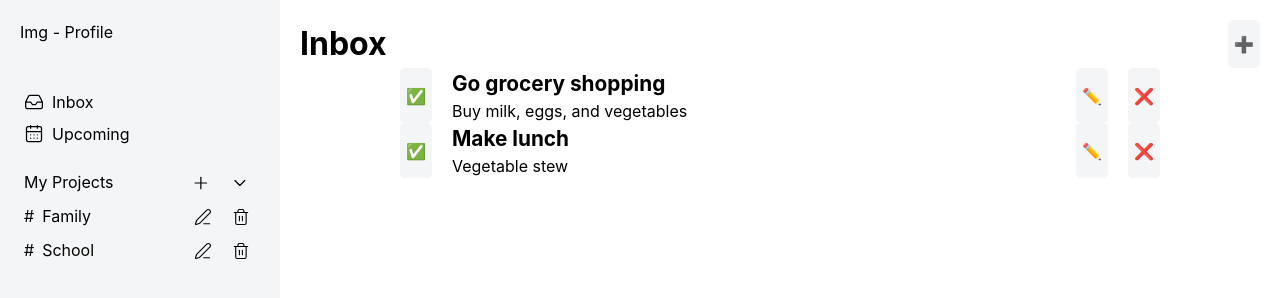
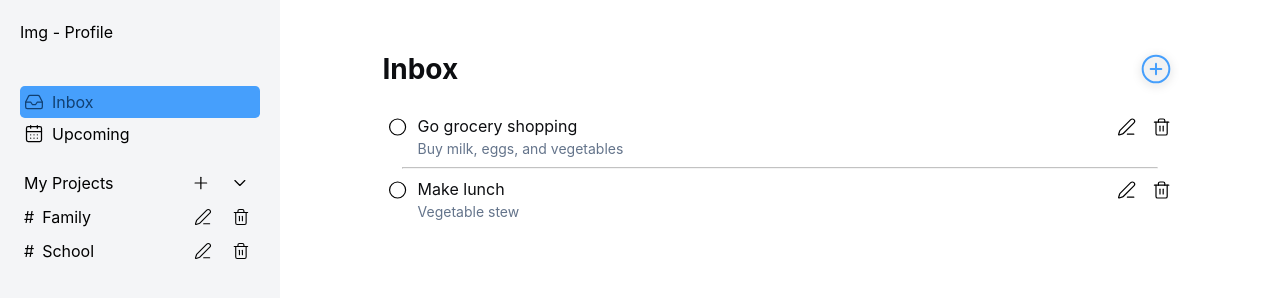
Before and after one commit to MazineEZZ/Todo-List, a website built with webpack: page src/template.html in a window 1280 px wide. Built offline with nearby package versions, Linux system fonts and the light colour scheme.

Commit message:
Styled the content view

```diff
--- a/src/css/components/buttons.css
+++ b/src/css/components/buttons.css
@@ -1,19 +1,39 @@
+/* SIDEBAR */
 button, .tab, .my-projects {
-    background-color: var(--clr-sidebar);
+    background-color: transparent;
     border: none;
     border-radius: 0.3rem;
     transition: 0.05s;
     font-family: var(--font-family);
 }
 
-.tab button {
-    background-color: var(--clr-sidebar)
-}
-
-.project-tab:hover button, .my-projects:hover button {
-    background-color: var(--clr-tab-hover)
-}
-
 .tab button:hover, .my-projects button:hover {
     background-color: var(--clr-btn-hover)
 }
+
+.tab.selected:hover button:hover {
+    background-color: var(--clr-primary-hover);
+}
+
+/* CONTENT */
+
+.task-item button {
+    background-color: transparent;
+}
+
+#circle-hover {
+    display: none;
+}
+
+.mark-complete-btn:hover #circle-hover {
+    display: block;
+}
+
+
+.mark-complete-btn:hover #circle-default {
+    display: none;
+}
+
+.edit-task-btn:hover, .delete-btn:hover {
+    background-color: var(--clr-tab-hover);
+}
--- a/src/css/layout.css
+++ b/src/css/layout.css
@@ -55,6 +55,7 @@ body {
 .tab, .my-projects {
     display: flex;
     justify-content: flex-start;
+    align-items: center;
 
     gap: var(--space-xs);
     padding: var(--space-2xs);
@@ -67,6 +68,7 @@ body {
 .my-projects p, .project-tab p {
     width: 80%;
 }
+
 .projects-container {
     display: flex;
     flex-direction: column;
@@ -84,19 +86,46 @@ body {
     flex: 0;
 }
 
+.tab.selected {
+    background-color: var(--clr-primary);
+    color: var(--clr-text-primary);
+    transition: background-color 0.15s ease, color 0.15s ease;
+}
+
+
 /* SVG */
 svg {
-  stroke-width: 1.5px;
+    stroke-width: 1.5px;
+    pointer-events: none;
 }
 
 .filter svg {
     width: 1.25em;
 }
 
+#add-task svg {
+    width: 2em;
+    height: auto;
+    color: var(--clr-primary);
+    filter: drop-shadow(var(--drop-shadow-sm));
+    transition: 0.2s;
+}
+
+#add-task svg:hover {
+    height: auto;
+    filter: drop-shadow(var(--drop-shadow-md));
+}
+
+.task-item svg {
+    width: 1.2rem;
+}
 
 /* * CONTENT */
 .content-view {
-    padding: 20px;
+    padding: 3em clamp(4rem, 8vw, 10rem);
+    display: flex;
+    flex-direction: column;
+    gap: var(--space-lg);
 }
 
 .content-view .header {
@@ -104,16 +133,23 @@ svg {
     justify-content: space-between;
 }
 
-.content-view .tasks-container {
-    padding: 0px 100px;
+.content-view .title {
+    font-size: var(--fs-xl);
+    color: var(--clr-text-main);
 }
 
+ul.tasks-container {
+    display: flex;
+    flex-direction: column;
+    gap: var(--space-xs);
+}
 
 .content-view .task-item {
     display: flex;
     justify-content: space-between;
+    align-items: flex-start;
 
-    gap: 20px;
+    gap: var(--space-2xs);
 }
 
 .content-view .task-item .details {
@@ -123,10 +159,17 @@ svg {
 }
 
 .content-view .task-item .title {
-    font-weight: bold;
-    font-size: 1.3rem;
+    font-size: var(--fs-main);
+    color: var(--clr-text-main);
 }
 
-.content-view .task-item .description {
-    font-size: 1rem;
+.content-view .task-item .description, .task-item .dueDate {
+    font-size: var(--fs-sm);
+    color: var(--clr-text-muted);
 }
+
+.content-view hr {
+    width: 95%;
+    opacity: 60%;
+    margin: 0 auto;
+}
--- a/src/css/reset.css
+++ b/src/css/reset.css
@@ -14,6 +14,12 @@
     interpolate-size: allow-keywords;
   }
 }
+
+ul {
+    padding: 0;
+    margin: 0;
+}
+
 
 body {
   /* 4. Increase line-height */
--- a/src/css/variables.css
+++ b/src/css/variables.css
@@ -3,7 +3,8 @@
   --clr-bg-main: #ffffff;
   --clr-bg-surface: #f8f9fa;
   --clr-primary: #469ffc;
-  --clr-primary-hover: rgb(38, 98, 229);
+  --clr-text-primary: #114072;
+  --clr-primary-hover: #3087e8;
   --clr-text-main: #0d0e11;
   --clr-text-muted: #64748b;
   --clr-border: #e2e8f0;
@@ -17,6 +18,8 @@
 
   /* TYPOGRAPHY */
   --font-family: -apple-system, BlinkMacSystemFont, "Segoe UI", Roboto, Apple Color Emoji, Helvetica, Arial, sans-serif;
+  --fs-2xs: 0.5rem;
+  --fs-xs: 0.75rem;
   --fs-sm: 0.875rem;
   --fs-base: 1rem;
   --fs-lg: 1.25rem;
@@ -36,6 +39,8 @@
   --radius-sm: 4px;
   --radius-md: 8px;
   --radius-lg: 12px;
+  --drop-shadow-sm: 0px 2px 4px rgba(0, 0, 0, 0.25);
+  --drop-shadow-md: 0px 4px 8px rgba(59, 130, 246, 0.4);
   --shadow-sm: 0 1px 2px rgba(0, 0, 0, 0.05);
   --shadow-md: 0 4px 6px -1px rgba(0, 0, 0, 0.1);
 }
--- a/src/js/dom/render-content.js
+++ b/src/js/dom/render-content.js
@@ -1,7 +1,7 @@
 import { capitalize } from "../utils/utilities";
 import { sortByDate } from "../storage/todo-storage";
-
-import { createElement, CalendarDays, Inbox, Plus, ChevronDown, SquarePen, PenLine, Trash2 } from "lucide";
+import { PRIORITY_COLORS } from "../global/variables";
+import { createElement, CalendarDays, Inbox, Plus, ChevronDown, SquarePen, PenLine, Trash2, Circle, CirclePlus, CircleCheck } from "lucide";
 
 function createTitle(filterTitle) {
     const title = document.createElement("h1");
@@ -10,6 +10,11 @@ function createTitle(filterTitle) {
 
     return title;
 }
+
+function getPriorityColor(prior) {
+    return PRIORITY_COLORS[prior];
+}
+
 
 function createTodo(task) {
     const id = task.id;
@@ -24,7 +29,15 @@ function createTodo(task) {
 
     const markCompleteBtn = document.createElement("button");
     markCompleteBtn.classList.add("mark-complete-btn");
-    markCompleteBtn.textContent = "✅";
+
+    const circle = createElement(Circle);
+    circle.id = "circle-default";
+    const circleCheck = createElement(CircleCheck);
+    circleCheck.id = "circle-hover";
+    circleCheck.style.color = getPriorityColor(priority);
+
+    markCompleteBtn.appendChild(circle)
+    markCompleteBtn.appendChild(circleCheck)
 
     const taskDetails = document.createElement("div");
     taskDetails.classList.add("details");
@@ -41,22 +54,19 @@ function createTodo(task) {
     taskDueDate.classList.add("dueDate");
     taskDueDate.textContent = dueDate;
 
-    const taskPriority = document.createElement("p");
-    taskPriority.classList.add("priority");
-    taskPriority.textContent = priority;
-
     taskDetails.appendChild(taskTitle);
     taskDetails.appendChild(taskDescription);
     taskDetails.appendChild(taskDueDate);
-    taskDetails.appendChild(taskPriority);
 
     const editTaskBtn = document.createElement("button");
     editTaskBtn.classList.add("edit-task-btn");
-    editTaskBtn.textContent = "✏️";
+
+    editTaskBtn.appendChild(createElement(PenLine))
 
     const deleteTaskBtn = document.createElement("button");
     deleteTaskBtn.classList.add("delete-btn");
-    deleteTaskBtn.textContent = "❌";
+
+    deleteTaskBtn.appendChild(createElement(Trash2))
 
     taskElement.appendChild(markCompleteBtn);
     taskElement.appendChild(taskDetails);
@@ -75,22 +85,24 @@ function createTodosContainer(tasksArray, project = false) {
         if (project === "all") {
             if (task.projectId !== "inbox") {
                 todosContainer.appendChild(createTodo(task));
+                todosContainer.appendChild(document.createElement("hr"))
             }
             return;
         }
         if (project) {
             if (task.projectId !== "inbox" && task.projectId === project.id) {
                 todosContainer.appendChild(createTodo(task));
+                todosContainer.appendChild(document.createElement("hr"))
             }
             return;
         }
 
         if (task.projectId === "inbox") {
             todosContainer.appendChild(createTodo(task));
+            todosContainer.appendChild(document.createElement("hr"))
         }
-
     });
-
+    todosContainer.removeChild(todosContainer.lastChild)
     return todosContainer;
 }
 
@@ -230,7 +242,8 @@ function renderContentView(filterTitle, tasksArray, project = false) {
     const addTaskBtn = document.createElement("button");
     addTaskBtn.id = "add-task";
     addTaskBtn.classList.add("add-task-btn");
-    addTaskBtn.textContent = "➕";
+
+    addTaskBtn.appendChild(createElement(CirclePlus))
 
     header.appendChild(title);
     header.appendChild(addTaskBtn);
--- /dev/null
+++ b/src/js/global/variables.js
@@ -0,0 +1,7 @@
+const PRIORITY_COLORS = {
+    high:"#d1453b",
+    medium:"#eb8909",
+    low:"#246fe0"
+}
+
+export {PRIORITY_COLORS}
```
